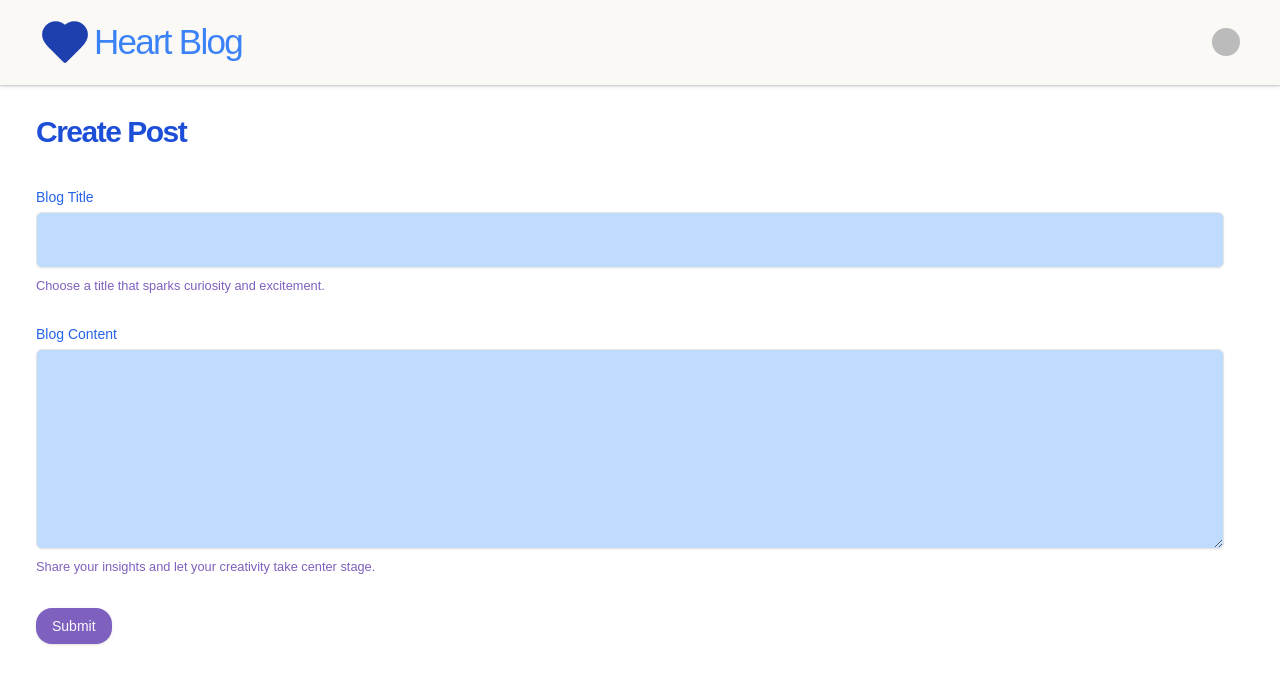
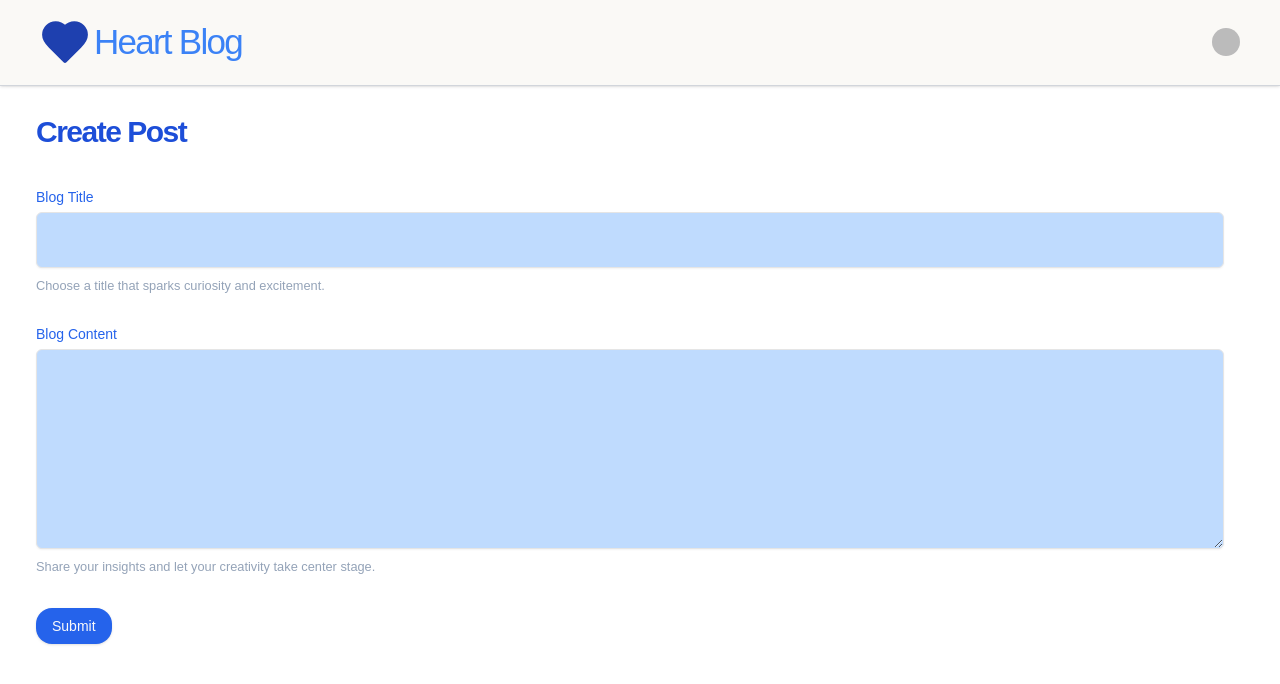
Before and after one commit to shahirulprojects/HeartBlog, a Next.js app: page /create-post in a window 1280 px wide. Shown: the top 684 px of the page. Built offline with nearby package versions, Linux system fonts and the light colour scheme; no server answers; the database is empty; sample sign-in values are in the browser's storage; some icons are missing.

Commit message:
styles:change styles

```diff
--- a/app/(greeting)/(home)/page.tsx
+++ b/app/(greeting)/(home)/page.tsx
@@ -54,7 +54,7 @@ const Home = () => {
 
           <p className="text-xl mt-2">Write from the light of your heart</p>
           <Link href="/view-post">
-            <Button className="mt-4 rounded-full bg-yellow-400 hover:bg-yellow-600 p-4 text-white">
+            <Button className="mt-4 rounded-full bg-yellow-400 hover:bg-yellow-500 p-4 text-white">
               Explore Blogs
             </Button>
           </Link>
--- a/components/Post.tsx
+++ b/components/Post.tsx
@@ -87,7 +87,7 @@ const Post = ({ mongoUserId }: Props) => {
                 <FormControl className="mt-3.5">
                   <Input className="min-h-[56px] bg-blue-200" {...field} />
                 </FormControl>
-                <FormDescription className="body-regular mt-2.5 text-[#7E60BF]">
+                <FormDescription className="body-regular mt-2.5 text-slate-400">
                   Choose a title that sparks curiosity and excitement.
                 </FormDescription>
                 <FormMessage className="text-red-500" />
@@ -103,7 +103,7 @@ const Post = ({ mongoUserId }: Props) => {
                 <FormControl className="mt-3.5">
                   <Textarea className="bg-blue-200 min-h-[200px]" {...field} />
                 </FormControl>
-                <FormDescription className="body-regular mt-2.5 text-[#7E60BF]">
+                <FormDescription className="body-regular mt-2.5 text-slate-400">
                   Share your insights and let your creativity take center stage.
                 </FormDescription>
                 <FormMessage className="text-red-500" />
@@ -113,7 +113,7 @@ const Post = ({ mongoUserId }: Props) => {
           <Button
             type="submit"
             disabled={isLoading}
-            className="rounded-2xl bg-[#7E60BF] hover:bg-[#433979]"
+            className="rounded-2xl bg-blue-600 hover:bg-blue-700"
           >
             {isLoading ? (
               <>
```
